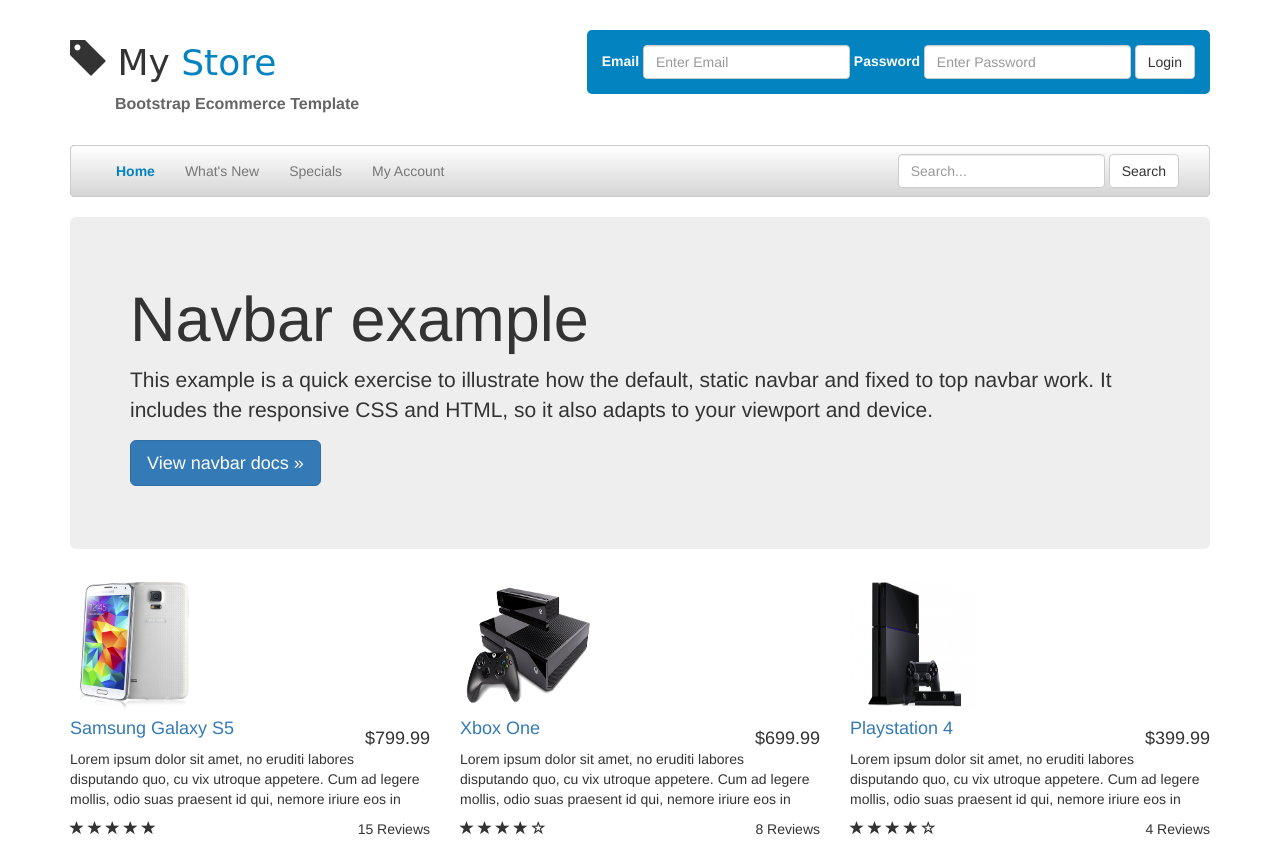
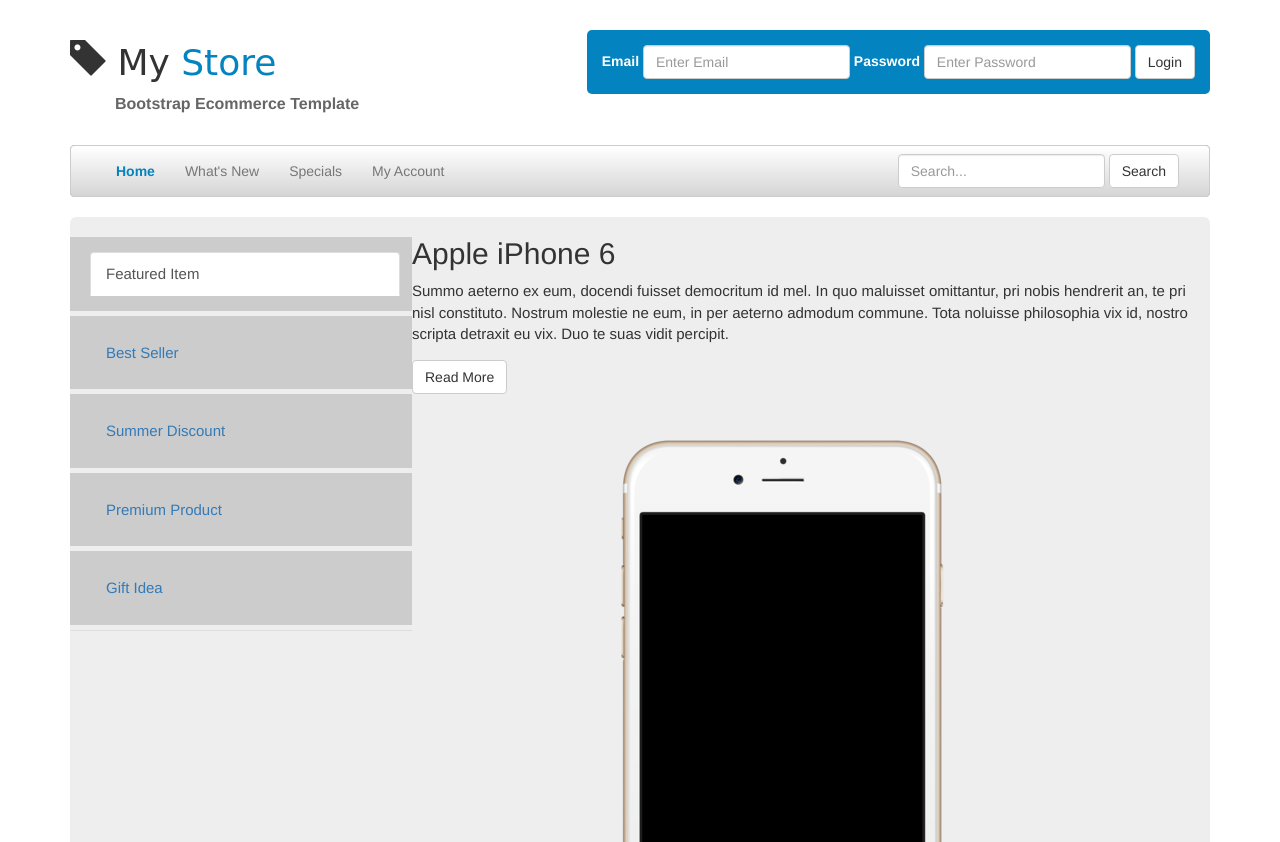
Before and after one commit to pallavisingh1511/ecommerce-website, a plain HTML site: page index.html in a window 1280 px wide. Shown: the top 842 px of the page. Drawn offline with nearby package versions, Linux system fonts and the light colour scheme; a script that the page names is missing; a web font is replaced by a local one.

Commit message:
Tab Showcase added

```diff
--- a/index.html
+++ b/index.html
@@ -74,11 +74,64 @@
 
       <!-- Main component for a primary marketing message or call to action -->
       <div class="jumbotron">
-        <h1>Navbar example</h1>
-        <p>This example is a quick exercise to illustrate how the default, static navbar and fixed to top navbar work. It includes the responsive CSS and HTML, so it also adapts to your viewport and device.</p>
-        <p>
-          <a class="btn btn-lg btn-primary" href="../../components/#navbar" role="button">View navbar docs &raquo;</a>
-        </p>
+        <div class="tabpanel">
+
+		  <!-- Nav tabs -->
+		  <ul class="tablist nav nav-tabs" role="tablist">
+			<li role="presentation" class="active"><a href="#featured" aria-controls="featured" role="tab" data-toggle="tab">Featured Item</a></li>
+			<li role="presentation"><a href="#best" aria-controls="best" role="tab" data-toggle="tab">Best Seller</a></li>
+			<li role="presentation"><a href="#discount" aria-controls="discount" role="tab" data-toggle="tab">Summer Discount</a></li>
+			<li role="presentation"><a href="#premium" aria-controls="premium" role="tab" data-toggle="tab">Premium Product</a></li>
+			  <li role="presentation"><a href="#gift" aria-controls="gift" role="tab" data-toggle="tab">Gift Idea</a></li>
+		  </ul>
+
+		  <!-- Tab panes -->
+		  <div class="tab-content">
+			  <div role="tabpanel" class="tab-pane active" id="featured">
+			  	<div class="tab-text">
+				  <h2>Apple iPhone 6</h2>
+					<p>Summo aeterno ex eum, docendi fuisset democritum id mel. In quo maluisset omittantur, pri nobis hendrerit an, te pri nisl constituto. Nostrum molestie ne eum, in per aeterno admodum commune. Tota noluisse philosophia vix id, nostro scripta detraxit eu vix. Duo te suas vidit percipit.</p>
+					<a href="product.html" class="btn btn-default">Read More</a>
+				  </div>
+				  <img class="slide-img" src="img/iphone.png">
+			  </div>
+			<div role="tabpanel" class="tab-pane" id="best">
+				<div class="tab-text">
+				  <h2>Xbox One</h2>
+					<p>Summo aeterno ex eum, docendi fuisset democritum id mel. In quo maluisset omittantur, pri nobis hendrerit an, te pri nisl 		constituto. Nostrum molestie ne eum, in per aeterno admodum commune. Tota noluisse philosophia vix id, nostro scripta detraxit eu vix. Duo te suas vidit percipit.</p>
+					<a href="product.html" class="btn btn-default">Read More</a>
+				  </div>
+				  <img class="slide-img" src="img/xbox.png">
+			  </div>
+			<div role="tabpanel" class="tab-pane" id="discount">
+			  			  	<div class="tab-text">
+				  <h2>Playstation 4</h2>
+					<p>Summo aeterno ex eum, docendi fuisset democritum id mel. In quo maluisset omittantur, pri nobis hendrerit an, te pri nisl constituto. Nostrum molestie ne eum, in per aeterno admodum commune. Tota noluisse philosophia vix id, nostro scripta detraxit eu vix. Duo te suas vidit percipit.</p>
+					<a href="product.html" class="btn btn-default">Read More</a>
+				  </div>
+				  <img class="slide-img" src="img/ps4.png">
+			  </div>
+			<div role="tabpanel" class="tab-pane" id="premium">
+
+			  			  	<div class="tab-text">
+				  <h2>Microsoft Surface</h2>
+					<p>Summo aeterno ex eum, docendi fuisset democritum id mel. In quo maluisset omittantur, pri nobis hendrerit an, te pri nisl constituto. Nostrum molestie ne eum, in per aeterno admodum commune. Tota noluisse philosophia vix id, nostro scripta detraxit eu vix. Duo te suas vidit percipit.</p>
+					<a href="product.html" class="btn btn-default">Read More</a>
+				  </div>
+				  <img class="slide-img" src="img/surface.png">
+			  </div>
+			<div role="tabpanel" class="tab-pane" id="gift">
+			  			  	<div class="tab-text">
+				  <h2>Vizio Smart TV</h2>
+					<p>Summo aeterno ex eum, docendi fuisset democritum id mel. In quo maluisset omittantur, pri nobis hendrerit an, te pri nisl constituto. Nostrum molestie ne eum, in per aeterno admodum commune. Tota noluisse philosophia vix id, nostro scripta detraxit eu vix. Duo te suas vidit percipit.</p>
+					<a href="product.html" class="btn btn-default">Read More</a>
+				  </div>
+				  <img class="slide-img" src="img/tv.png">
+			  </div>
+		  </div>
+
+
+</div>
       </div>
 	  <section id="products">
 		  <div class="row">
--- a/less/style.less
+++ b/less/style.less
@@ -43,3 +43,30 @@ header form{
 	width: 130px;
 	height: 130px;
 }
+
+.jumbotron{
+	overflow: auto;
+	padding: 0 !important;
+}
+
+.jumbotron p{
+	font-size: 15px;
+}
+
+.tablist{
+	float: left;
+	padding: 0;
+	margin: 0;
+	width: 30%;
+}
+
+.tablist li{
+	background: #ccc;
+	list-style: none;
+	color: #666;
+	padding: 15px 10px;
+	padding-left: 20px;
+	margin-bottom: 5px;
+	width: 100%;
+	font-size: 15px;
+}
```
Also changed, not shown: css/style.css.
